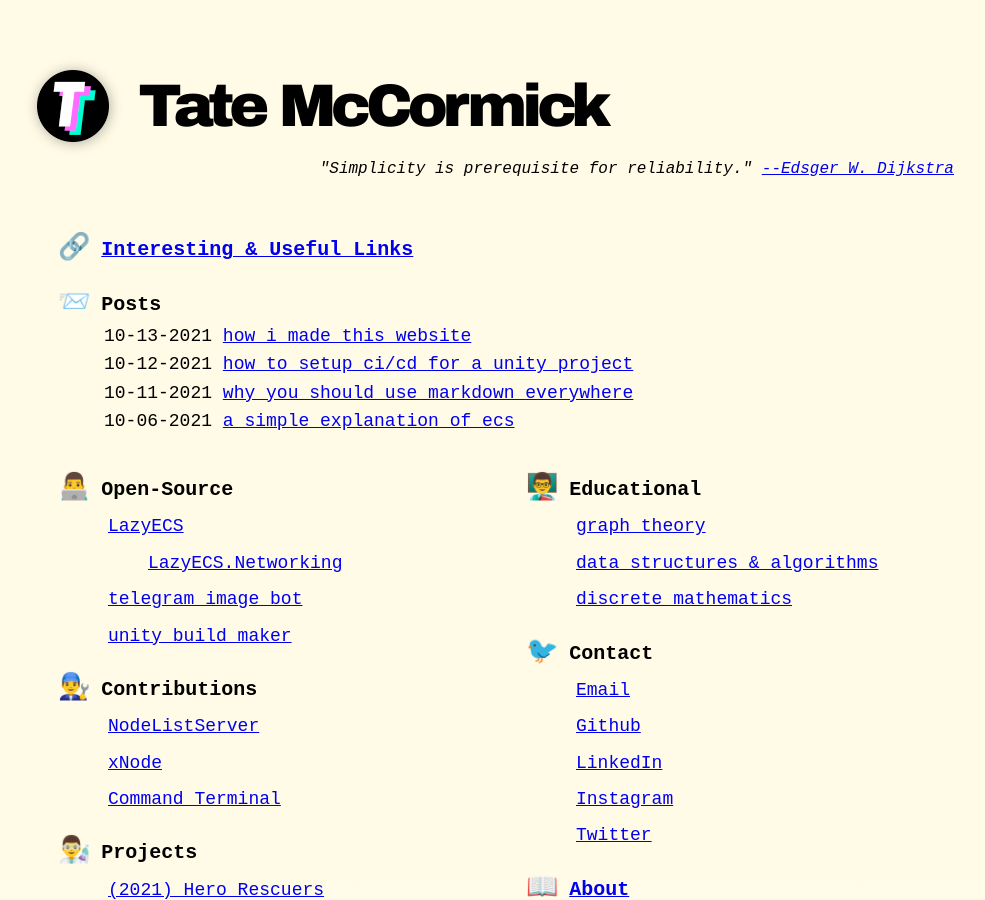
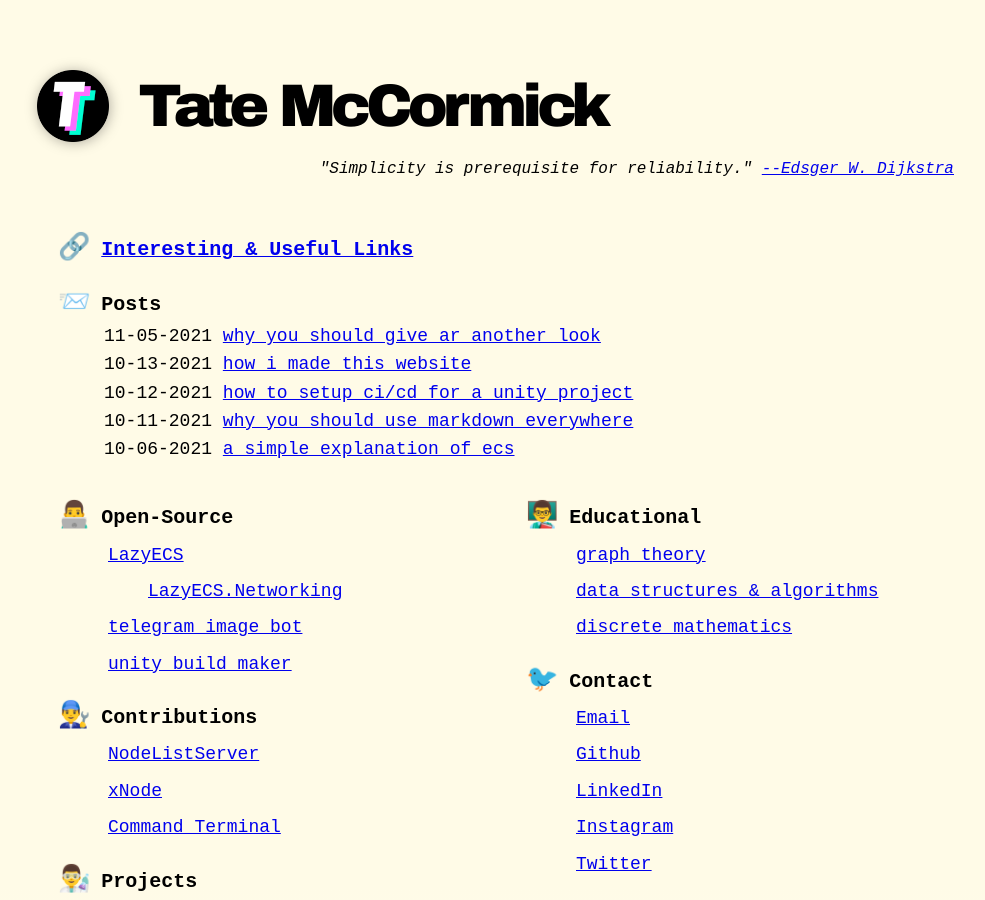
Before and after one commit to tatelax/tatelax.github.io, a Jekyll site: the page built from index.markdown, in a window 1280 px wide and 900 px high. Shown: the whole window, without its empty margins (154-1139 px from the left). Built offline with Jekyll 4.4.1, drawn with Linux system fonts in a browser that asks for light colours; some of the changed lines change nothing that is shown.

Commit message:
New blog post

```diff
--- /dev/null
+++ b/_posts/2021-11-05-why-you-should-give-ar-another-look.md
@@ -0,0 +1,48 @@
+---
+layout: post
+category: code
+title: Why You Should Give AR Another Look
+source: https://github.com/tatelax/tatelax.github.io/blob/master/_posts/2021-11-05-why-you-should-give-ar-another-look.md
+---
+
+*Recently, I released a simple game on the App Store called Tiny Drive. Other developers have asked me how it was done because they did not realize such accurate and realistic AR was possible. This post is for anyone who was like me and had not developed for AR in many years.*
+
+---
+
+If it's been several years since you developed for AR, it may be worth your time to give it a second look. A lot has changed since the days of Vuforia with trackable image targets. I recently spent some time catching up with the world of AR to see what's changed. It has come a very long way, and seems promising.
+
+During my experience working with AR, I've only worked with iOS. From what I've gathered, Apple's ARKit is far ahead of Google's ARCore and Google is just playing catch up. Apple also has a huge upper hand in that their more expensive Pro model iPhones and iPad's have LiDAR. This enables iOS devices to track real-world space far more accurately and gather depth data about the scene, something very helpful in AR.
+
+*Here's some of the major key points in AR's evolution over the last several years.*
+
+## AR Foundation
+
+AR Foundation is the name of the Unity Package that allows you to write code for AR once (some exceptions apply) and build for both ARKit and ARCore at the same time. Before working with any of the below topics in Unity, you'll want to install this package.
+
+[I'd recommend getting started with the AR Foundation Samples repo from Unity.](https://github.com/Unity-Technologies/arfoundation-samples)
+
+## Object Tracking
+
+Object tracking is the ability to recognize an object and track it in 3D space. AR Foundation allows you to train an algorithm to recognize a certain object. Multiple scans allows objects to be recognized faster in different orientations and lighting conditions. From my experience, this worked *ok* but requires tweaking to get it working reliably.
+
+## Object Occlusion
+
+Object occlusion allows you to hide or *occlude* virtual object behind real world objects. For example, if you were to walk behind a wall, the virtual object would be hidden just as it would be if it were real. Here's an example from my game Tiny Drive:
+
+<img src="/assets/img/IMG_4DCDB475C211-1.jpeg" alt="IMG_4DCDB475C211-1" />
+
+## Meshing
+
+Meshing is the ability to use LiDAR data from the device to generate a mesh in Unity. With the mesh, this means you can add a mesh collider so that your virtual objects have the ability to collide with the real world. The AR Foundation package handles all of this for you, it is very simple to implement and can be found in the AR Foundation Samples project at the top of this post.
+
+## Light Estimation
+
+Light estimation allows virtual objects to be illuminated in a way that matches the real world environment. For example, if there is a lamp in the room, the direction of the light in the AR scene will automatically match that of the light sources in the real world. This is very useful in creating realistic AR experiences.
+
+## More
+
+These are only some of the features that I've experimented with. There are many others such as object classification, collaboration (multiplayer), face tracking and more. I would highly recommend checking out the AR Samples project to learn more.
+
+## Why I Think Any of This Matters
+
+In my opinion, holding up our devices to see into the AR world is just a temporary gimmick to allow developers to become more experienced with working in AR. Mixed Reality (MR) will likely replace AR entirely once the hardware is perfected and becomes available for mass market. For the uninitiated, MR is essentially just AR but with a wearable device over your eyes to alter the reality that you percieve.
```
Also changed, not shown: _posts/2021-10-06-a-simple-explanation-of-ecs.md (+2 -0 lines), assets/img/IMG_4DCDB475C211-1.jpeg (added), 3 other files.
